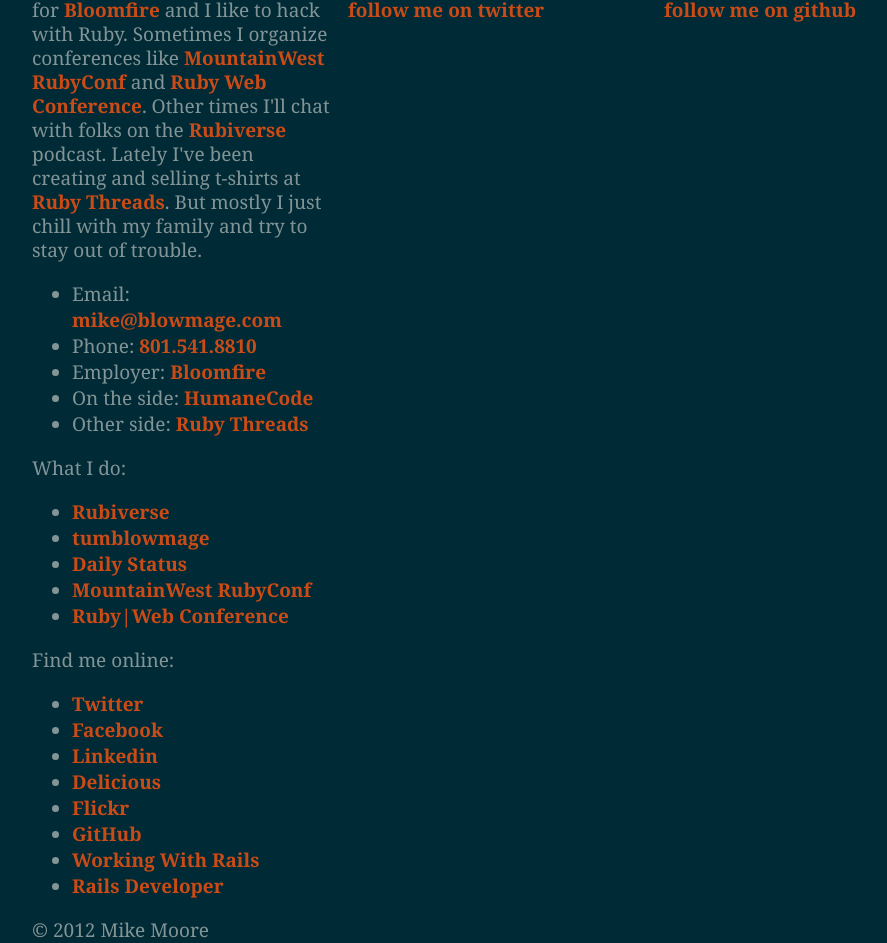
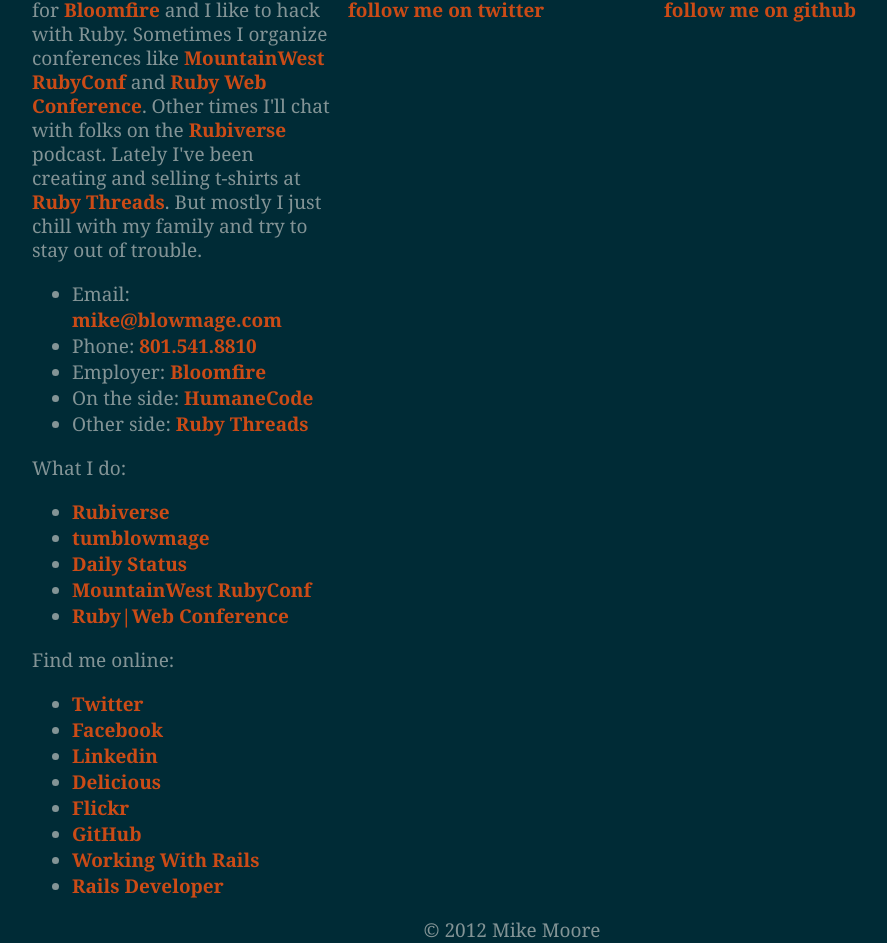
Before and after one commit to blowmage/blowmage.github.com, a Jekyll site: the page built from index.html, in a window 1280 px wide. Shown: the part 509-1452 px from the top of the page, without its empty margins (128-1015 px from the left). Built offline with Jekyll 4.4.1, drawn with Linux system fonts in a browser that asks for light colours; nearby versions of some CDN libraries; comment, search, counter and statistics services are not loaded.

Commit message:
Center footer on homepage

```diff
--- a/stylesheets/blowmage.css
+++ b/stylesheets/blowmage.css
@@ -229,3 +229,7 @@
 	margin: 0;
 	padding: 0 0 0 16px;
 }
+
+body#home footer {
+	text-align: center;
+}
```
